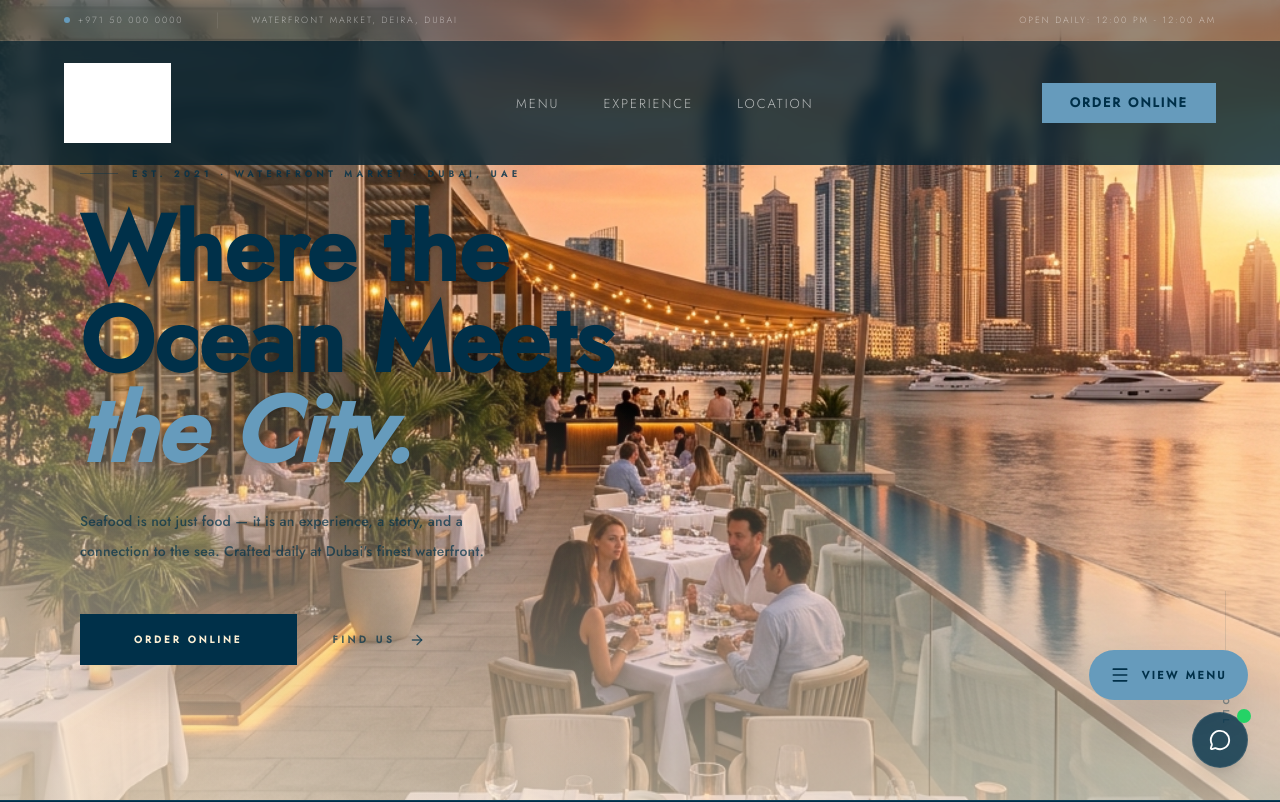
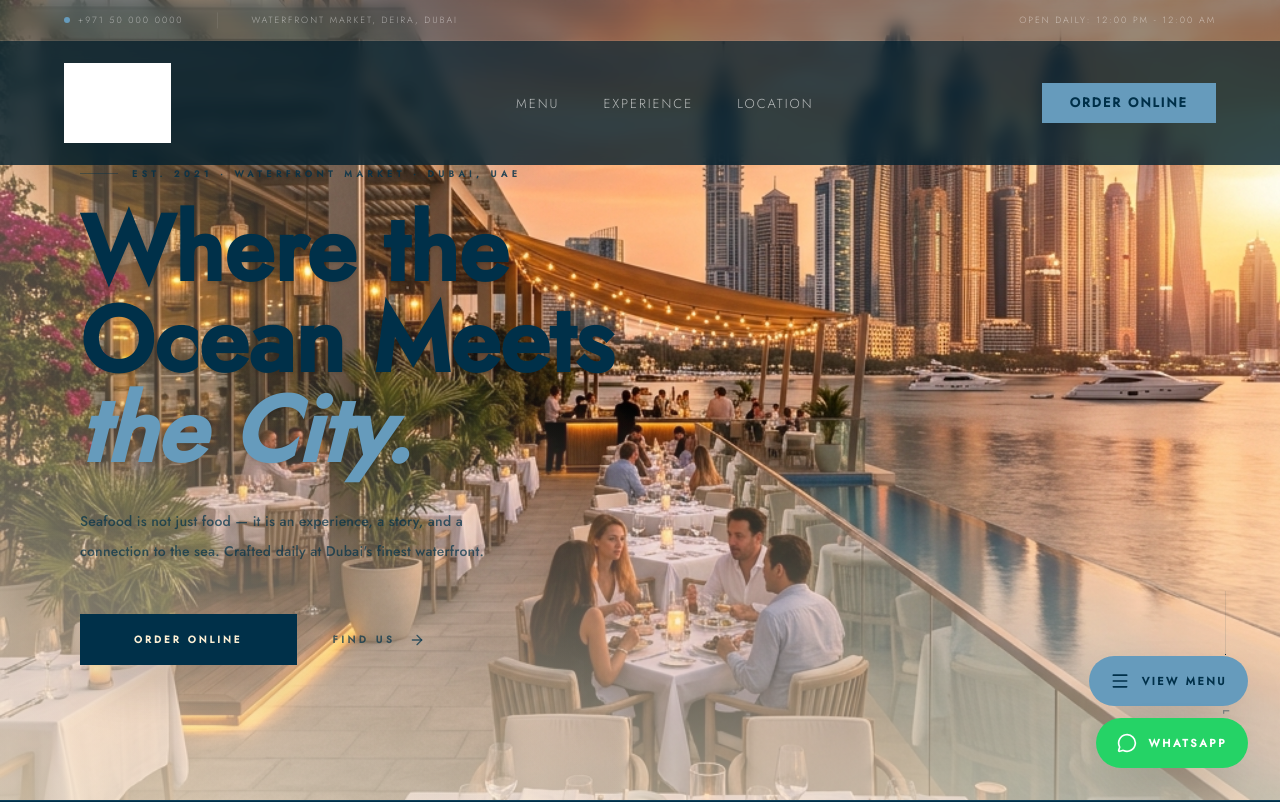
Before and after one commit to Fazilfazi991/boatweb, a Next.js app: page / in a window 1280 px wide. Shown: the top 802 px of the page. Built offline with nearby package versions, Linux system fonts and the light colour scheme; grey boxes are pictures that could not be loaded.

Commit message:
UX: remove toggle - show WhatsApp and View Menu as permanent floating buttons

```diff
--- a/src/components/FloatingActions.tsx
+++ b/src/components/FloatingActions.tsx
@@ -1,12 +1,11 @@
 "use client";
 
-import { MessageCircle, Menu, X, ChevronUp } from "lucide-react";
+import { MessageCircle, Menu, ChevronUp } from "lucide-react";
 import { useState, useEffect } from "react";
 import Link from "next/link";
 import { motion, AnimatePresence } from "framer-motion";
 
 export default function FloatingActions() {
-  const [isOpen, setIsOpen] = useState(false);
   const [showScrollTop, setShowScrollTop] = useState(false);
 
   useEffect(() => {
@@ -22,33 +21,7 @@ export default function FloatingActions() {
   };
 
   return (
-    <div className="fixed bottom-8 right-8 z-40 flex flex-col items-end gap-4">
-
-      {/* WhatsApp popup (only shows when toggled) */}
-      <AnimatePresence>
-        {isOpen && (
-          <motion.div
-            initial={{ opacity: 0, scale: 0.8, y: 20 }}
-            animate={{ opacity: 1, scale: 1, y: 0 }}
-            exit={{ opacity: 0, scale: 0.8, y: 20 }}
-            className="flex flex-col items-end gap-3 mb-2"
-          >
-            <a
-              href="https://wa.me/971500000000"
-              target="_blank"
-              rel="noopener noreferrer"
-              className="flex items-center gap-3 bg-white/90 backdrop-blur-md px-4 py-3 rounded-full shadow-xl border border-white/20 group hover:bg-[#25D366] transition-all duration-300"
-            >
-              <span className="text-[10px] font-bold tracking-[2px] uppercase text-navy group-hover:text-white">WhatsApp</span>
-              <div className="bg-[#25D366] p-2 rounded-full text-white">
-                <MessageCircle size={20} />
-              </div>
-            </a>
-          </motion.div>
-        )}
-      </AnimatePresence>
-
-      <div className="flex flex-col items-end gap-3">
+    <div className="fixed bottom-8 right-8 z-40 flex flex-col items-end gap-3">
 
       {/* Scroll to Top */}
       <AnimatePresence>
@@ -65,32 +38,26 @@ export default function FloatingActions() {
         )}
       </AnimatePresence>
 
-        {/* ── ALWAYS VISIBLE: View Menu pill ── */}
+      {/* Always visible: View Menu */}
       <Link
         href="/menu"
-          className="flex items-center gap-3 bg-ocean text-navy px-5 py-3.5 rounded-full shadow-2xl border border-ocean/30 hover:bg-white hover:text-navy transition-all duration-300 group"
+        className="flex items-center gap-3 bg-ocean text-navy px-5 py-3.5 rounded-full shadow-2xl border border-ocean/30 hover:bg-white hover:text-navy transition-all duration-300"
       >
         <Menu size={20} className="shrink-0" />
         <span className="text-[11px] font-bold tracking-[2.5px] uppercase">View Menu</span>
       </Link>
 
-        {/* WhatsApp Toggle Button */}
-        <button
-          onClick={() => setIsOpen(!isOpen)}
-          className={`p-4 rounded-full shadow-xl transition-all duration-500 flex items-center justify-center border border-white/10 relative ${
-            isOpen ? "bg-navy text-white" : "bg-navy/80 text-white"
-          }`}
+      {/* Always visible: WhatsApp */}
+      <a
+        href="https://wa.me/971500000000"
+        target="_blank"
+        rel="noopener noreferrer"
+        className="flex items-center gap-3 bg-[#25D366] text-white px-5 py-3.5 rounded-full shadow-2xl border border-[#25D366]/30 hover:bg-white hover:text-[#25D366] transition-all duration-300"
       >
-          {isOpen ? <X size={22} /> : <MessageCircle size={22} />}
-          {!isOpen && (
-            <span className="absolute -top-1 -right-1 flex h-3.5 w-3.5">
-              <span className="animate-ping absolute inline-flex h-full w-full rounded-full bg-[#25D366] opacity-75"></span>
-              <span className="relative inline-flex rounded-full h-3.5 w-3.5 bg-[#25D366]"></span>
-            </span>
-          )}
-        </button>
+        <MessageCircle size={20} className="shrink-0" />
+        <span className="text-[11px] font-bold tracking-[2.5px] uppercase">WhatsApp</span>
+      </a>
 
-      </div>
     </div>
   );
 }
```
Lines whose indentation alone changed are shown as unchanged.
